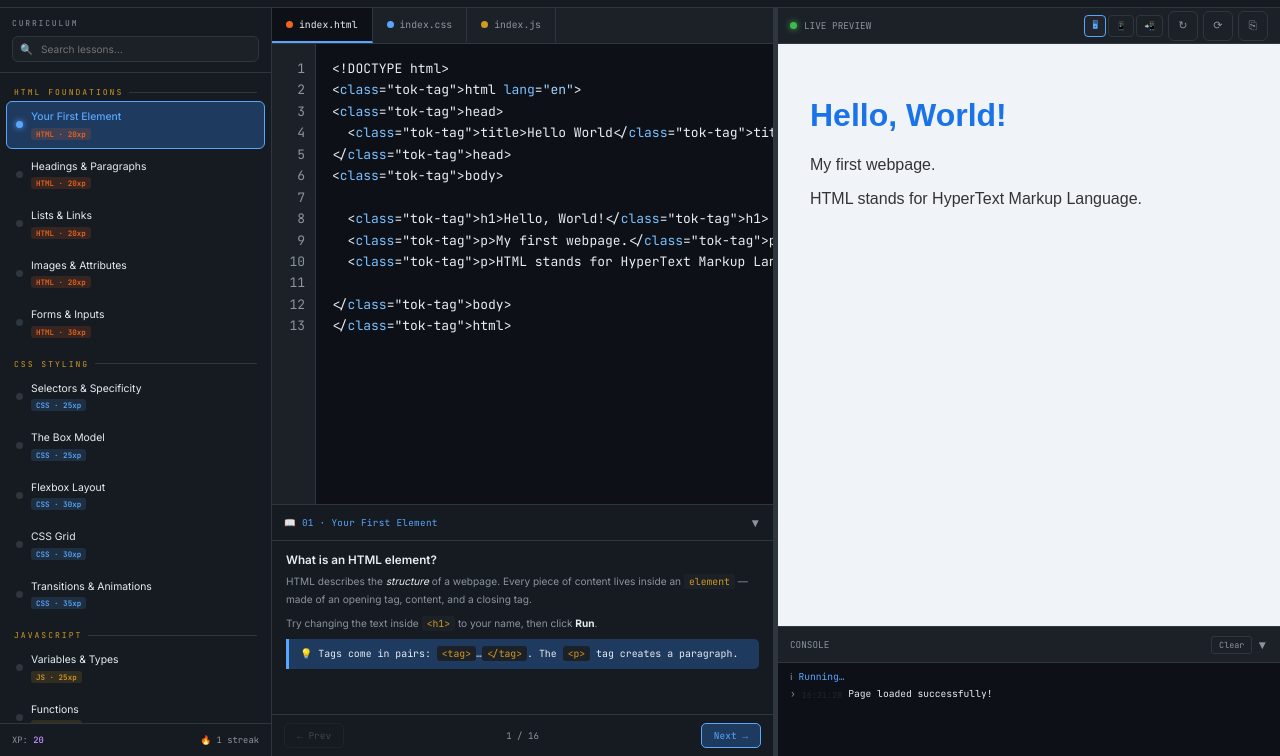
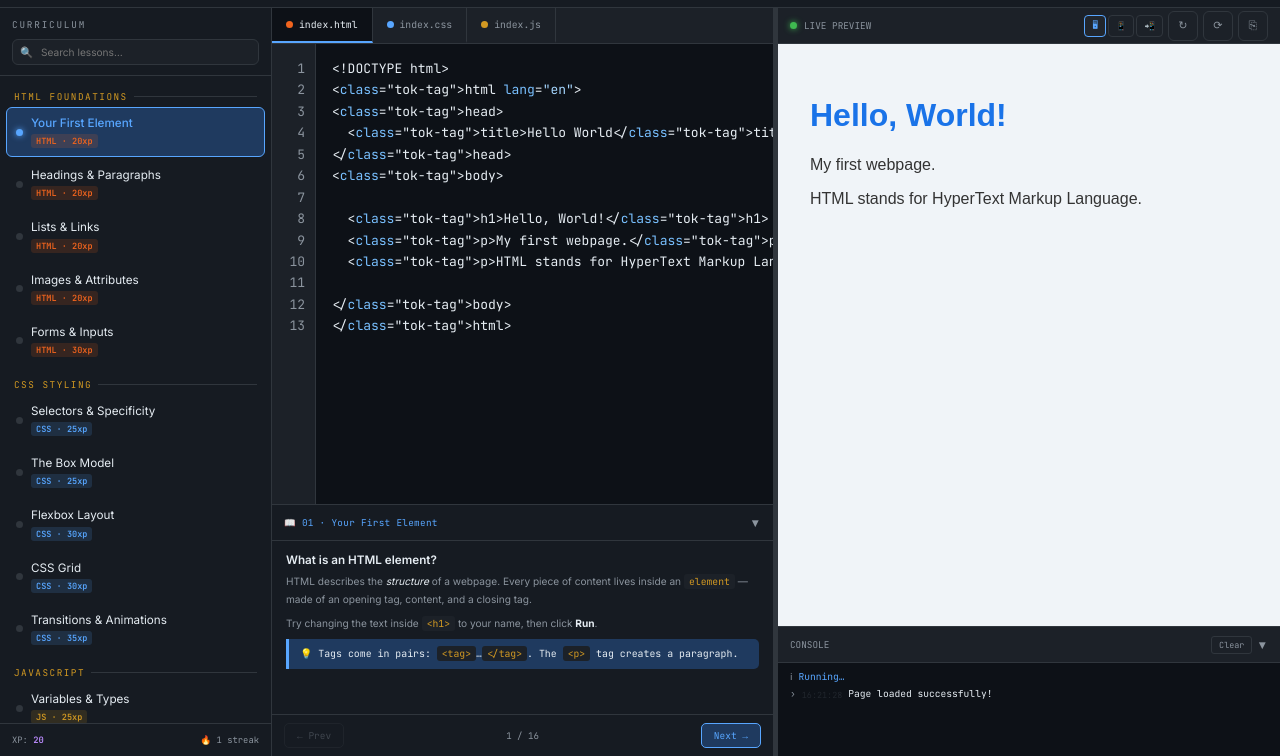
Before and after one commit to arghya29/DevForge, a website: page index.html in a window 1280 px wide. Shown: the part 44-800 px from the top of the page. Drawn offline with Linux system fonts and the light colour scheme.

Commit message:
fix: increase curriculum sidebar font sizes for readability (Closes #2)

```diff
--- a/styles.css
+++ b/styles.css
@@ -337,7 +337,7 @@ header {
 }
 
 .sidebar-title {
-  font-size: 0.62rem;
+  font-size: 0.72rem;
   font-family: var(--font-code);
   color: var(--muted);
   letter-spacing: 1.8px;
@@ -397,10 +397,10 @@ header {
   margin-bottom: 4px;
 }
 .chapter-label {
-  font-size: 0.62rem;
+  font-size: 0.72rem;
   font-family: var(--font-code);
   color: var(--amber);
-  letter-spacing: 2px;
+  letter-spacing: 1.5px;
   text-transform: uppercase;
   padding: 8px 8px 4px;
   display: flex;
@@ -456,7 +456,7 @@ header {
   min-width: 0;
 }
 .lesson-title {
-  font-size: 0.8rem;
+  font-size: 0.9rem;
   color: var(--text);
   line-height: 1.3;
   white-space: nowrap;
@@ -469,7 +469,7 @@ header {
 }
 
 .lesson-tag {
-  font-size: 0.58rem;
+  font-size: 0.66rem;
   font-family: var(--font-code);
   padding: 1px 5px;
   border-radius: 3px;
```
